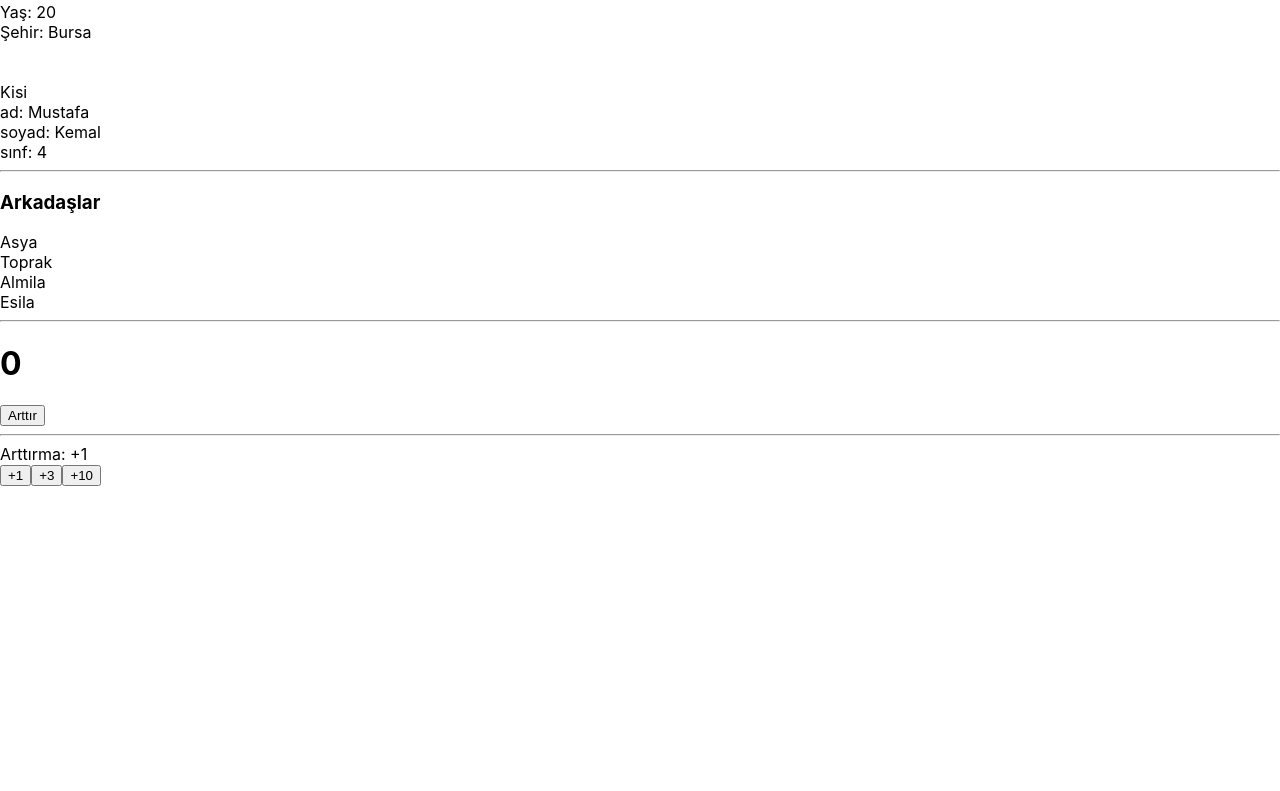
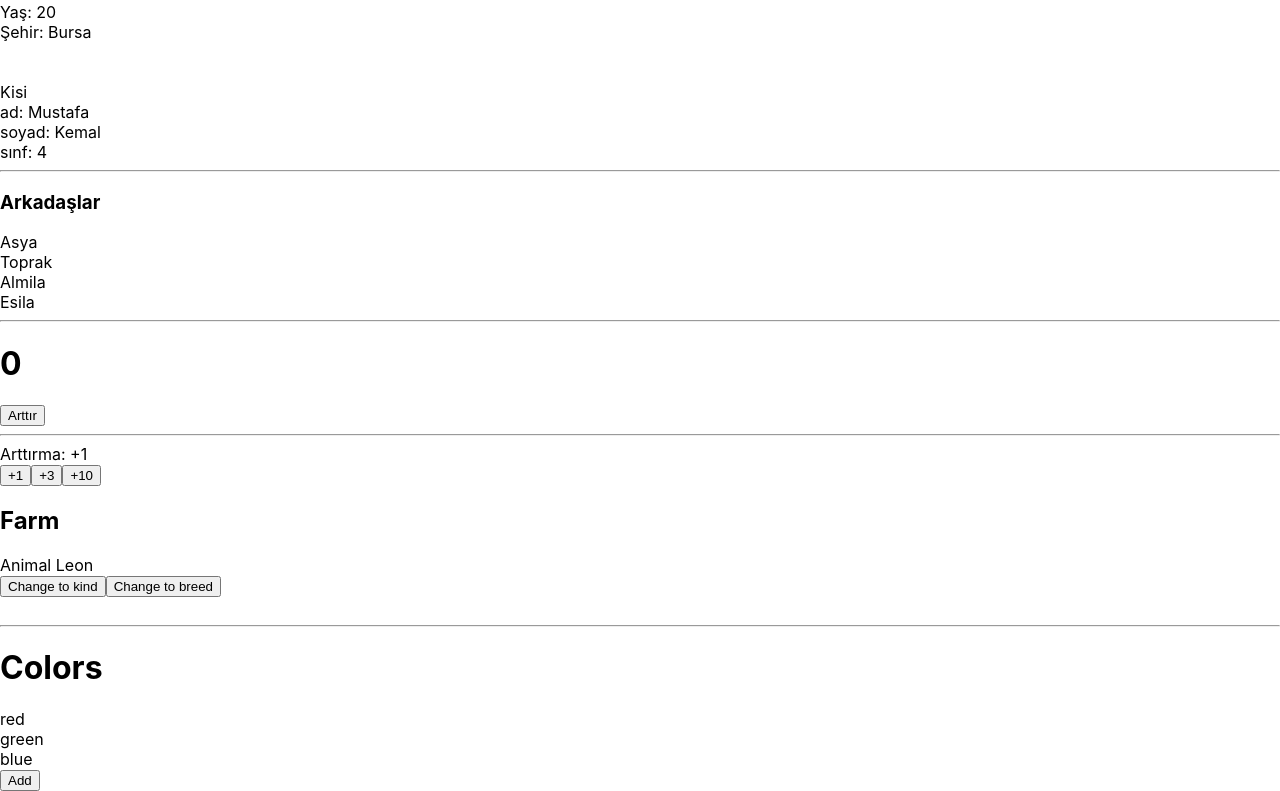
Before and after one commit to semragenc/hello-react, a React (Create React App) app: page / in a window 1280 px wide. Shown: the part 556-1347 px from the top of the page. Before the commit the page ends 1042 px from the top, so only its background shows below. Built offline with nearby package versions, Linux system fonts and the light colour scheme.

Commit message:
use of useState Obje and Array

```diff
--- a/src/App.js
+++ b/src/App.js
@@ -3,6 +3,8 @@ import Login from './components/Login';
 import User from './components/User';
 import Kisi from './components/Kisi';
 import Counter from './components/Counter';
+import Farm from './components/Farm';
+import Colors from './components/Colors';
 const kisi = {
   ad: "Mustafa",
   soyad: "Kemal",
@@ -51,6 +53,8 @@ function App() {
     <Kisi data={kisi} friends={['Asya', 'Toprak', 'Almila', 'Esila']}/>
     <hr/>
     <Counter/>
+    <Farm/>
+    <Colors/>
   </div>
   //string dışındaki tüm verileri fonk, obje, sayı, array
   // vebenzeri {} ile göndermemiz gerekiyor.
--- /dev/null
+++ b/src/components/Colors.js
@@ -0,0 +1,22 @@
+import React, {use, useState} from 'react'
+
+function Colors() {
+    const [colors, setColors] = useState(["red", "green", "blue"]);
+    const handleClick = () => {
+        setColors([...colors, Math.random(colors)])
+    };
+  return (
+    <div>
+    <br/>
+    <hr/>
+    <h1>Colors</h1>
+    {colors.map((color, i) => (
+    <div key={i}>{color}</div>))}
+
+    <button onClick={handleClick}>Add</button>
+    </div>
+  )
+}
+
+export default Colors;
+//useStateArray
--- a/src/components/Counter.js
+++ b/src/components/Counter.js
@@ -7,7 +7,7 @@ function Counter() {
   return (
     <div>
         <h1>{count}</h1>
-        <button onClick={() => setCount(count + 1)}>Arttır</button>
+        <button onClick={() => setCount(count + amount)}>Arttır</button>
         <hr/>
         <div>Arttırma: +{amount}</div>
         <button onClick={() => setAmount(1)}>+1</button>
@@ -17,4 +17,4 @@ function Counter() {
   );
 }
 
-export default Counter
+export default Counter;
--- /dev/null
+++ b/src/components/Farm.js
@@ -0,0 +1,20 @@
+import React, {useState} from 'react'
+
+function Farm() {
+    const [farm, setFarm] = useState({kind:"Animal", breed:"Leon"});
+      return (
+    <div>
+        <h2>Farm</h2>
+        {farm.kind} {farm.breed}
+        <br/>
+        <div>
+        <button onClick={() => setFarm({...farm, kind: "Planet"})}>
+            Change to kind</button>
+        <button onClick={() => setFarm({...farm, breed: "Clover"})}>
+            Change to breed</button>
+        </div>
+    </div>
+  )
+}
+
+export default Farm;
--- a/src/components/Kisi.js
+++ b/src/components/Kisi.js
@@ -17,7 +17,7 @@ function Kisi({data, friends}) {
   )
 }
 
-export default Kisi
+export default Kisi;
 //DİĞER YÖNTEM
 //function Kisi({data}) {
 
```
